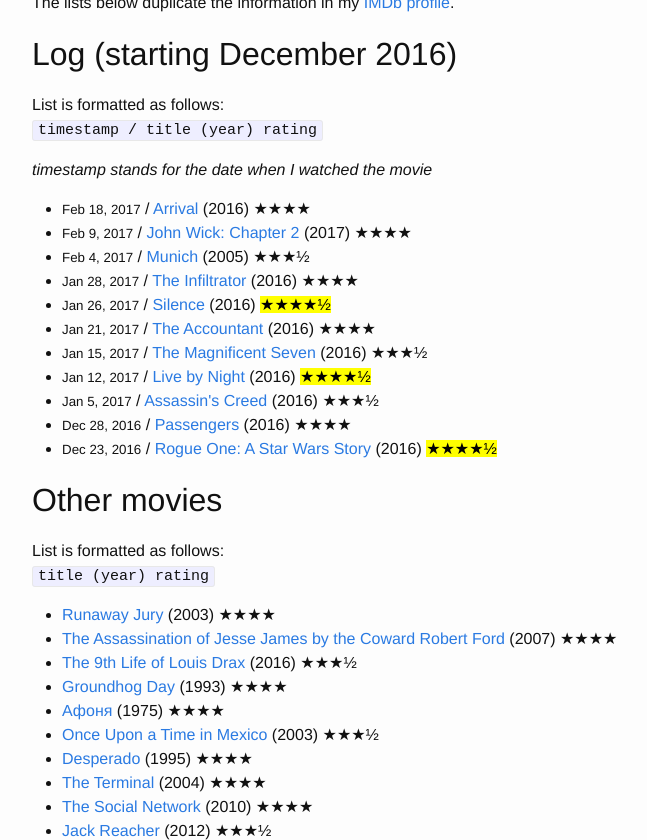
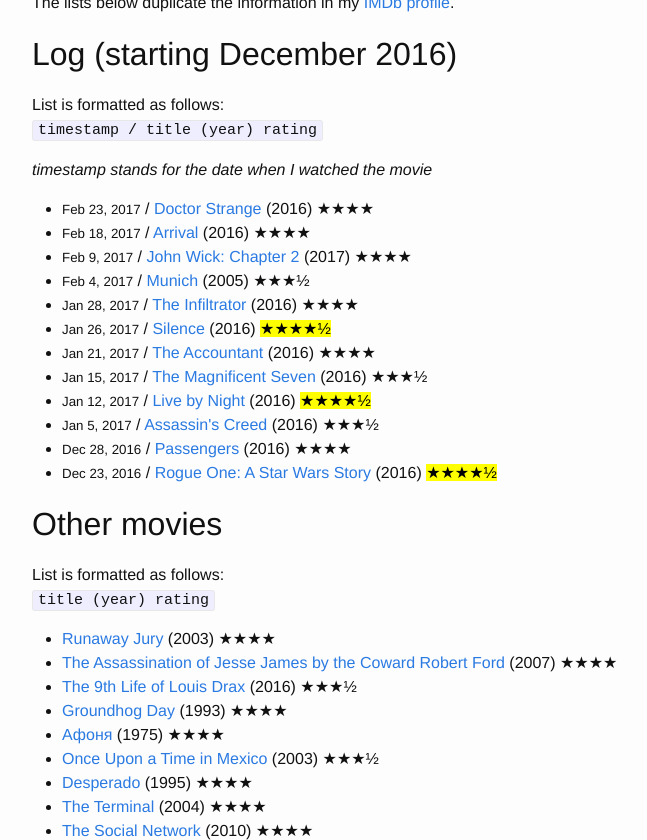
Before and after one commit to aspyatkin/personal-website, a Jekyll site: the page built from movie-list.md, in a window 1280 px wide and 900 px high, scrolled down 452 px, cut to the strip 60-900 px from the top of the window. Shown: the whole strip, without its empty margins (238-885 px from the left). Built offline with Jekyll 4.4.1, drawn with Linux system fonts in a browser that asks for light colours.

Commit message:
Update movie list

```diff
--- a/movie-list.md
+++ b/movie-list.md
@@ -5,6 +5,12 @@
 permalink: /movie-list/
 top_ndx: 4
 log_list:
+  - date: 'Feb 23, 2017'
+    title: 'Doctor Strange'
+    year: 2016
+    rating: 4
+    url: 'http://www.imdb.com/title/tt1211837/'
+
   - date: 'Feb 18, 2017'
     title: 'Arrival'
     year: 2016
```
